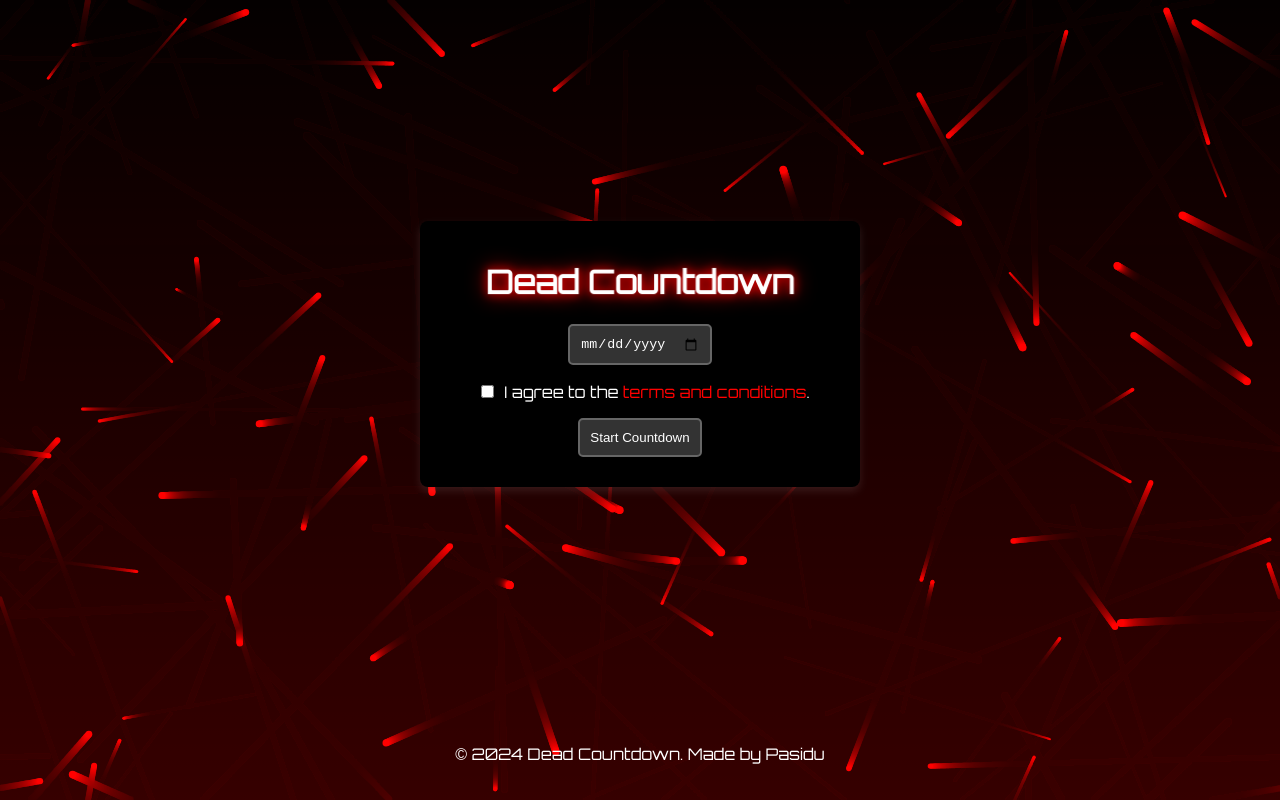
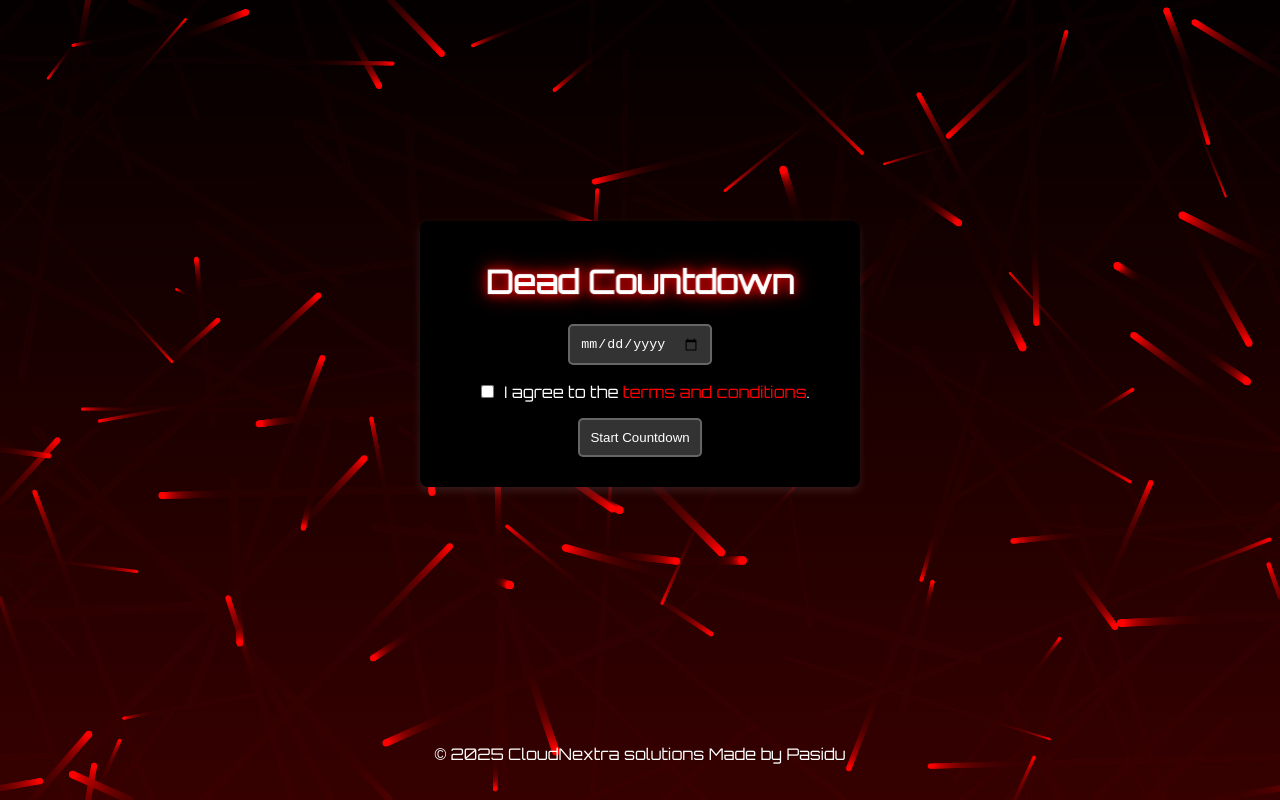
Before and after one commit to GihanPasidu/Dead_countdown, a plain HTML site: page index.html in a window 1280 px wide. Drawn offline with Linux system fonts and the light colour scheme.

Commit message:
Update index.html

```diff
--- a/index.html
+++ b/index.html
@@ -52,7 +52,7 @@
         </div>
 
         <footer class="mt-4 text-center text-gray-300" style="margin-top: auto; padding: 20px;">
-            <p>&copy; 2024 Dead Countdown. Made by Pasidu</p>
+            <p>&copy; 2025 CloudNextra solutions Made by Pasidu</p>
         </footer>
     </div>
     <script src="background.js"></script>
```
